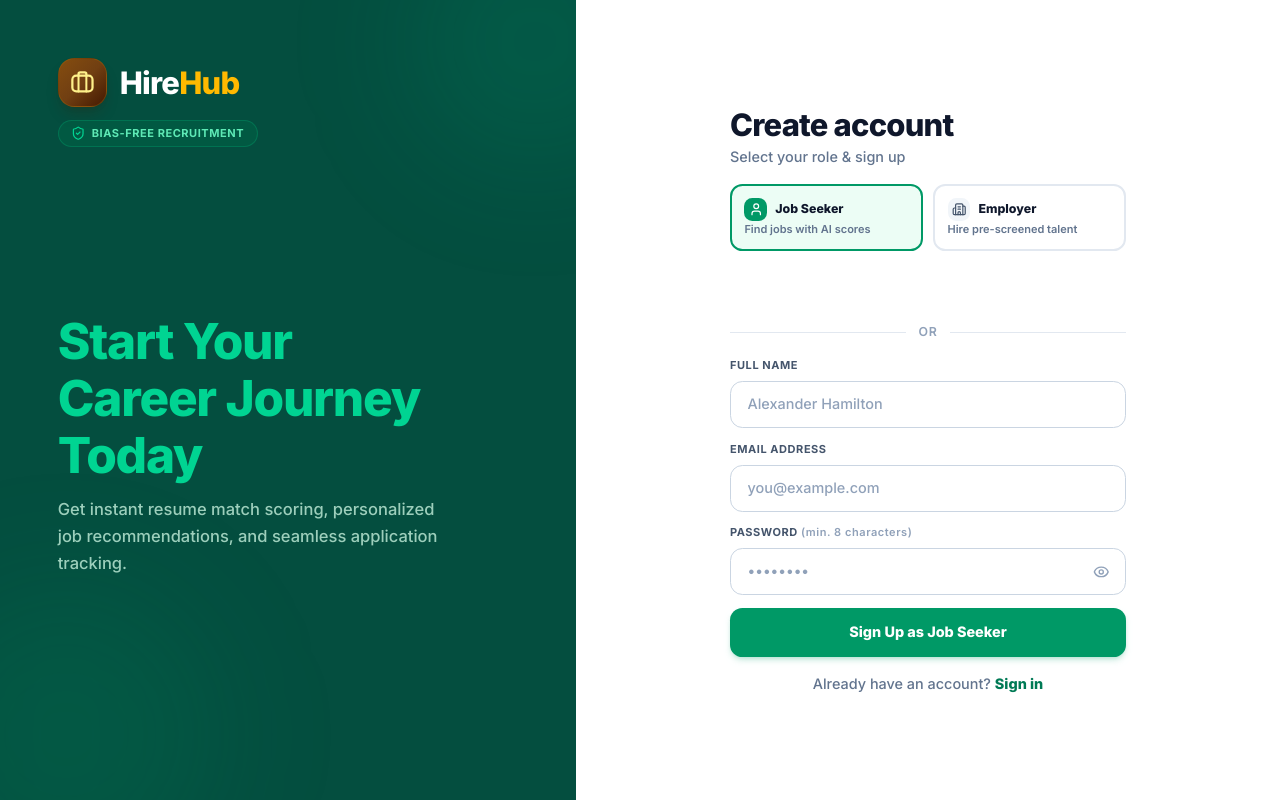
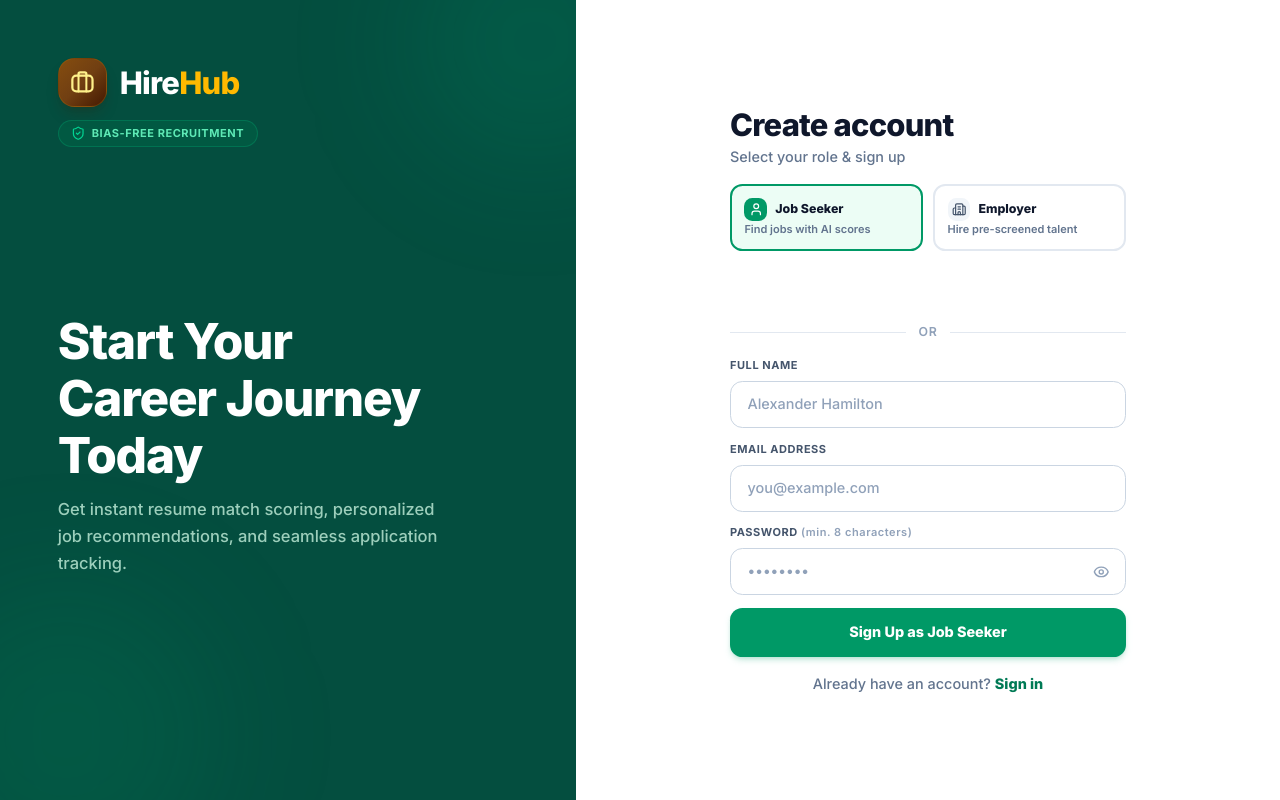
Before and after one commit to BiswajithPN/Apex-Minds, a React (Vite) app in the folder Frontend/: page /register in a window 1280 px wide. Built offline with nearby package versions, Linux system fonts and the light colour scheme; no server answers.

Commit message:
style(ui): change headings in auth pages to pure white text

```diff
--- a/Frontend/src/pages/auth/Login.jsx
+++ b/Frontend/src/pages/auth/Login.jsx
@@ -88,10 +88,10 @@ export default function Login() {
 
         {/* Headline — hidden on very small mobile to save space */}
         <div className="relative z-10 mt-5 mb-4 hidden sm:block lg:my-0 lg:flex-1 lg:flex lg:flex-col lg:justify-center">
-          <h1 className="text-3xl sm:text-4xl lg:text-5xl font-black leading-[1.15] tracking-tight">
+          <h1 className="text-3xl sm:text-4xl lg:text-5xl font-black leading-[1.15] tracking-tight text-white">
             Smart <br />
             Recruitment <br />
-            <span className="text-emerald-400">Made Simple</span>
+            <span className="text-white">Made Simple</span>
           </h1>
           <p className="mt-3 text-emerald-100/75 text-sm lg:text-base max-w-sm leading-relaxed font-medium">
             Connect with top verified talent through multi-criteria matching and explainable resume analysis.
--- a/Frontend/src/pages/auth/Register.jsx
+++ b/Frontend/src/pages/auth/Register.jsx
@@ -97,10 +97,10 @@ export default function Register() {
 
         {/* Headline — hidden on small mobile */}
         <div className="relative z-10 mt-5 mb-4 hidden sm:block lg:my-0 lg:flex-1 lg:flex lg:flex-col lg:justify-center">
-          <h1 className="text-3xl sm:text-4xl lg:text-5xl font-black leading-[1.15] tracking-tight">
-            <span className="text-emerald-400">Start Your</span> <br />
-            <span className="text-emerald-400">Career Journey</span> <br />
-            <span className="text-emerald-400">Today</span>
+          <h1 className="text-3xl sm:text-4xl lg:text-5xl font-black leading-[1.15] tracking-tight text-white">
+            <span className="text-white">Start Your</span> <br />
+            <span className="text-white">Career Journey</span> <br />
+            <span className="text-white">Today</span>
           </h1>
           <p className="mt-3 text-emerald-100/75 text-sm lg:text-base max-w-sm leading-relaxed font-medium">
             Get instant resume match scoring, personalized job recommendations, and seamless application tracking.
```
